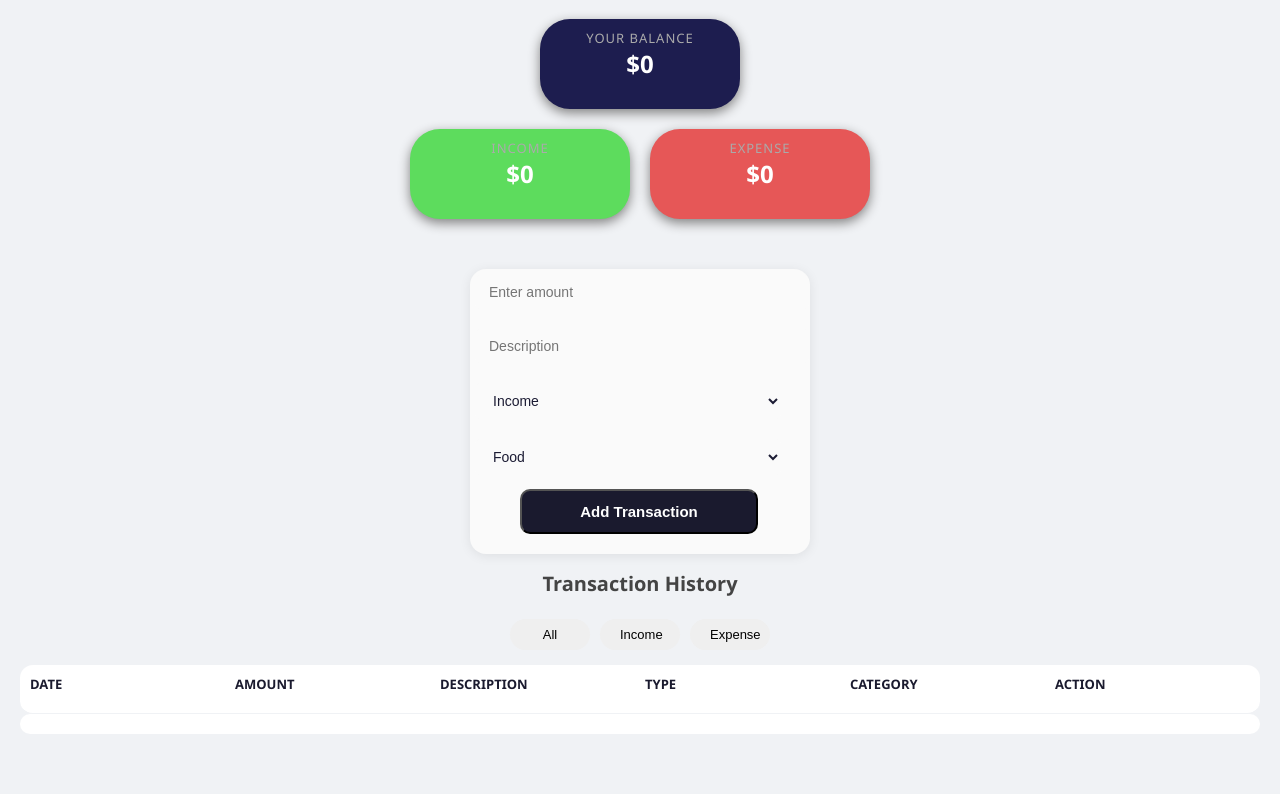
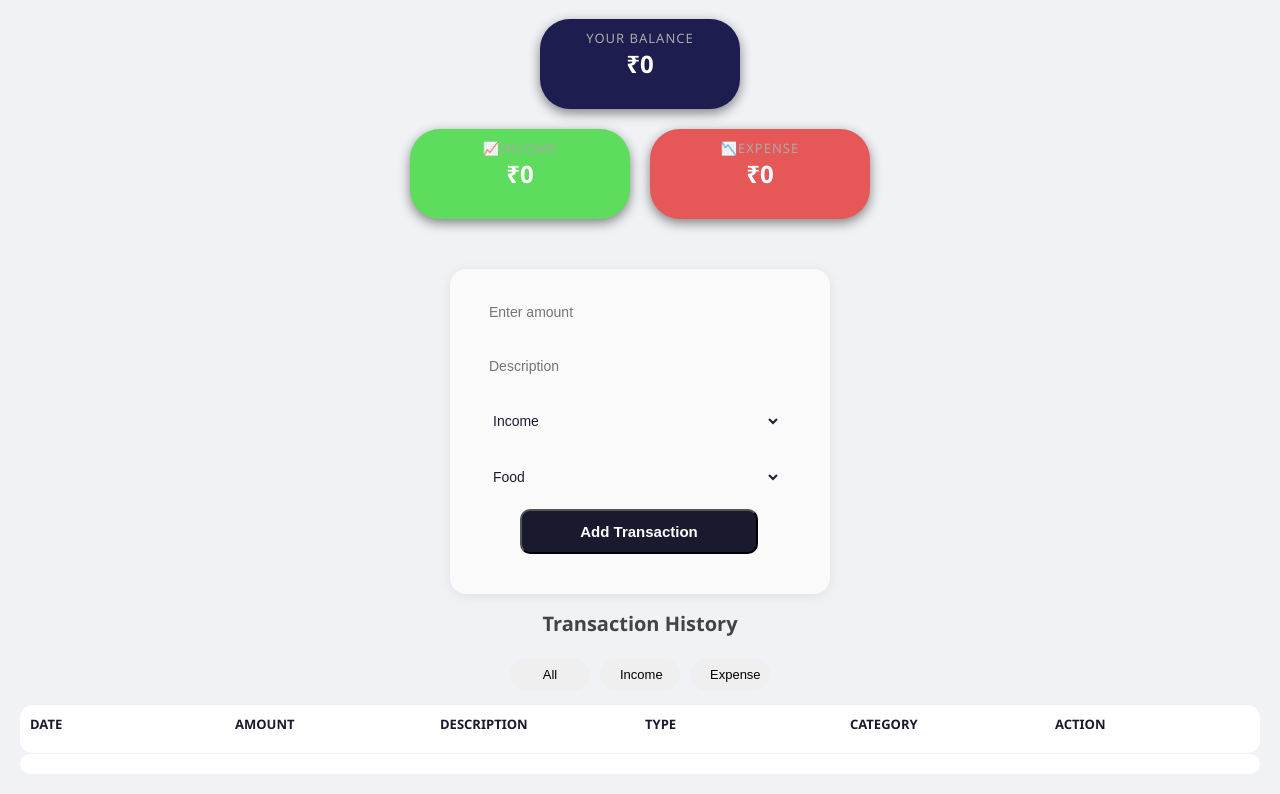
Before and after one commit to Nafees-Mohamed/Expense-Tracker, a plain HTML site: page expense.html in a window 1280 px wide. Shown: the part 67-861 px from the top of the page. Before the commit the page ends 821 px from the top, so only its background shows below. Drawn offline with Linux system fonts and the light colour scheme.

Commit message:
Ruppe symbol added

```diff
--- a/script.js
+++ b/script.js
@@ -43,11 +43,11 @@
     const balance=income-expense;
     summary.innerHTML=`
     <div class="top">
-        <div class="balance-bar"><p>Your Balance</p>  <span class="amount">$${balance}</span></div>
+        <div class="balance-bar"><p>Your Balance</p>  <span class="amount">₹${balance}</span></div>
     </div>
     <div class="bottom">
-        <div class="income-bar"><p>Income</p> <span class="amount">$${income}</span></div>
-        <div class="expense-bar"><p>Expense</p> <span class="amount"> $${expense}</span></div>
+        <div class="income-bar"><p><span class="emoji">📈</span>Income</p> <span class="amount">₹${income}</span></div>
+        <div class="expense-bar"><p><span class="emoji">📉</span>Expense</p> <span class="amount">₹${expense}</span></div>
     </div>
     `;
 
@@ -64,7 +64,7 @@
     filtered.forEach(expense => {
         history.innerHTML += `
             <div>${expense.date}</div>
-            <div>$${expense.amount}</div>
+            <div>₹${expense.amount}</div>
             <div>${expense.description}</div>
             <div>${expense.type}</div>
             <div>${expense.category}</div>
--- a/style.css
+++ b/style.css
@@ -48,8 +48,8 @@
     flex-direction: column;
     background-color:#fafafa;
     border-radius: 16px;
-    box-shadow: 0 2px 12px rgba(0,0,0,0.08);  /
-    padding: 30px;
+    box-shadow: 0 2px 12px rgba(0,0,0,0.08);
+    padding: 20px;
     width: 340px;
     height: auto;
     gap: 8px;
@@ -207,3 +207,7 @@
 .expense-bar {
     background: rgb(230, 87, 87);
 }
+
+.emoji{
+    font-size: 18x;
+}
```
